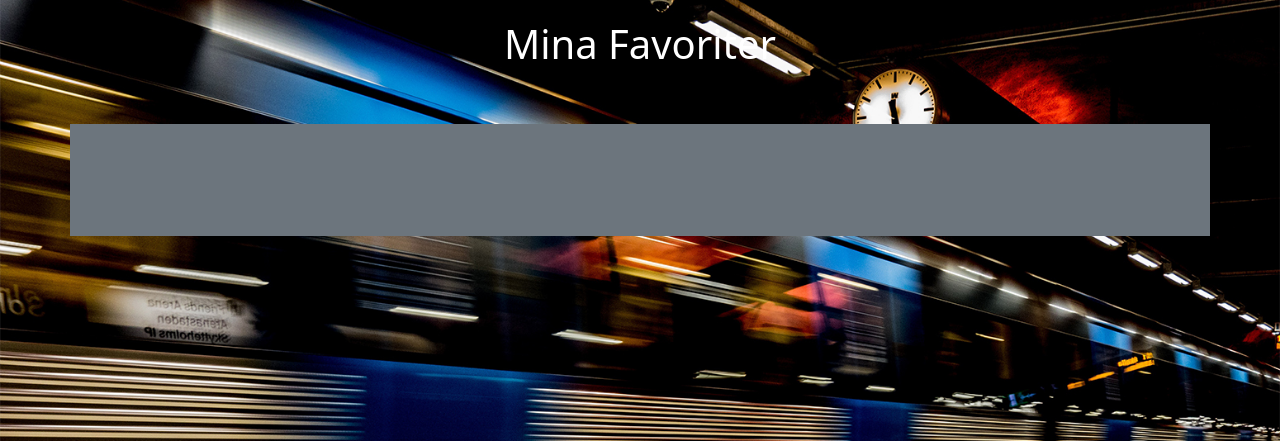
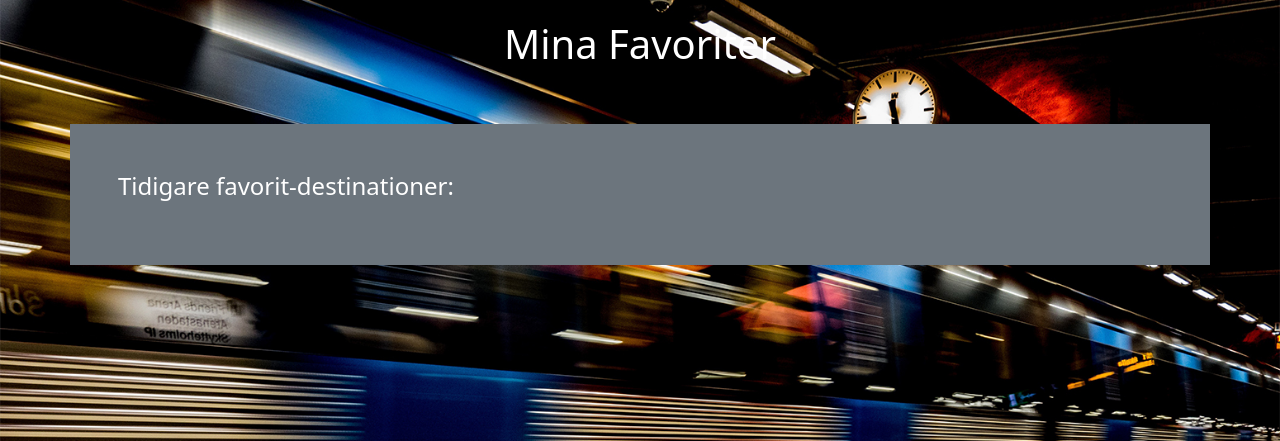
Before and after one commit to lilaldo/Grupparbete2, a Flask app: page /favoriter in a window 1280 px wide. Shown: the part 80-521 px from the top of the page. Run offline with Flask 3, Linux system fonts and the light colour scheme; some libraries are stand-ins or nearby versions.

Commit message:
Fixat med rubriker i favoriter

```diff
--- a/application/app.py
+++ b/application/app.py
@@ -244,7 +244,9 @@ def favoriter():
 
 """Vi hade andra visioner för denna sidan men tiden räckte inte till för det.
 Till en början var tanken att vi skulle kombinera SL och polisen men efter att vi insett hur många olika api:er
-vi skulle behöva ha att göra med så stannade vi vid SL enbart. Här sparas tidigare sökningar från användaren."""
+vi skulle behöva ha att göra med så stannade vi vid SL enbart. Här sparas tidigare sökningar från användaren.
+Problemet här var att vi gärna hade önskat att användaren skulle kunnna ta sig tillbaka till resultaten när de klickade
+på de sparade sökningarna, men vi fokuserade istället på annat och det hanns inte med."""
 ##############################################################################################
 # Trafikläge-sidan
 @app.route('/trafiklage', methods=['POST', 'GET'])
--- a/application/templates/favoriter.html
+++ b/application/templates/favoriter.html
@@ -11,9 +11,12 @@
     <div class="row">
         <div class="bg-secondary text-white p-5 mb-5 mt-5">
             <div class="col" style="color: white;">
+                <h4>Tidigare favorit-destinationer:</h4>
                 <ul>
                     {% for query in search_history %}
-                    <li>{{ query|replace("From", "Från")|replace("To", "Till") }}</li>
+                    <li>
+                        {{ query|replace("From", "Från")|replace("To", "Till") }}
+                    </li>
                     {% endfor %}
                 </ul>
             </div>
```
